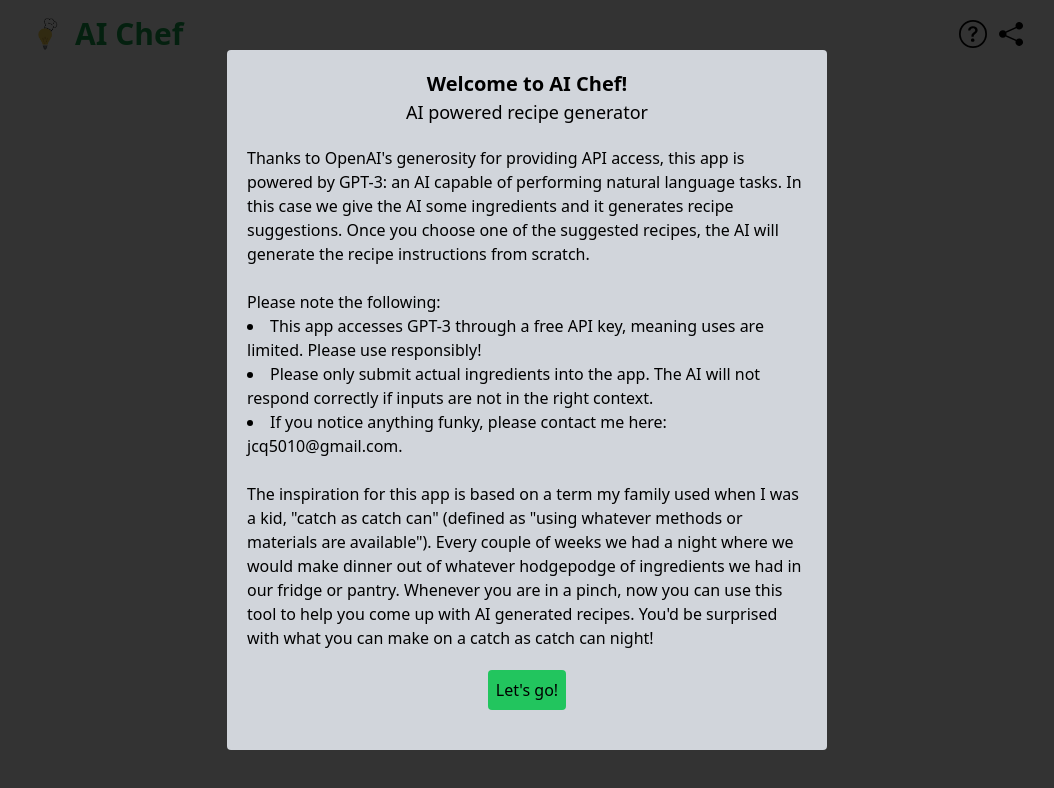
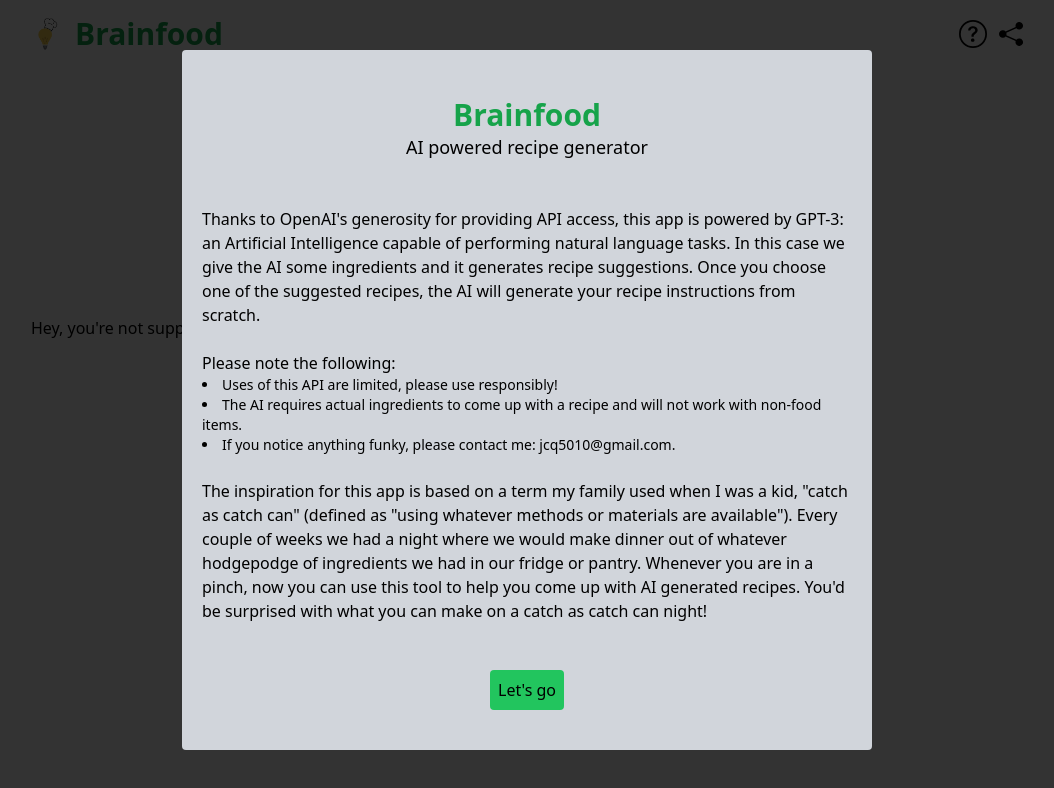
Before and after one commit to jeremiah-quill/Brainfood, a React (Create React App) app: page /choose-recipe in a window 1280 px wide. Shown: the top 788 px of the page, without its empty margins (113-1167 px from the left). Built offline with nearby package versions, Linux system fonts and the light colour scheme.

Commit message:
removed flex and flex col from App component, made navbar absolute, adjusted each page to be m-auto and max width md

```diff
--- a/public/index.html
+++ b/public/index.html
@@ -8,7 +8,7 @@
     <meta name="description" content="AI recipe suggestions" />
     <link rel="apple-touch-icon" href="%PUBLIC_URL%/aichef_logo.png" />
     <link rel="manifest" href="%PUBLIC_URL%/manifest.json" />
-    <title>AI Chef</title>
+    <title>Brainfood</title>
   </head>
   <body>
     <noscript>You need to enable JavaScript to run this app.</noscript>
--- a/src/App.js
+++ b/src/App.js
@@ -2,7 +2,8 @@ import CatchAsCatchCan from "./components/CatchAsCatchCan";
 
 function App() {
   return (
-    <div className="App min-h-full flex flex-col justify-center items-center">
+    // <div className="App min-h-full flex flex-col justify-center items-center">
+    <div className="App min-h-full pt-40 p-4 max-w-5xl m-auto">
       <CatchAsCatchCan />
     </div>
   );
--- a/src/components/AddIngredients/AddIngredients.js
+++ b/src/components/AddIngredients/AddIngredients.js
@@ -83,7 +83,7 @@ const AddIngredients = () => {
   }, [navigate, recipes]);
 
   return (
-    <div className="flex flex-col gap-5 max-w-md bg-gray-200 p-10 rounded">
+    <div className="flex flex-col gap-5 max-w-md bg-gray-200 p-10 rounded m-auto">
       <AddIngredientForm />
       <IngredientContainer />
       <div className="flex justify-between w-full">
--- a/src/components/CatchAsCatchCan/CatchAsCatchCan.js
+++ b/src/components/CatchAsCatchCan/CatchAsCatchCan.js
@@ -11,7 +11,11 @@ const CatchAsCatchCan = () => {
   return (
     <>
       <Navbar />
-      <img src="./ai_chef_logo_square_white.png" className="w-20 sm:w-40 relative bottom-20" />
+      <img
+        alt="logo"
+        src="./ai_chef_logo_square_white.png"
+        className="m-auto w-40 relative bottom-20 z-10"
+      />
       <IngredientsProvider>
         <Routes>
           <Route path="/" element={<AddIngredients />} />
--- a/src/components/ChooseRecipe/ChooseRecipe.js
+++ b/src/components/ChooseRecipe/ChooseRecipe.js
@@ -77,11 +77,10 @@ const ChooseRecipe = () => {
 
   return (
     <>
-      <div className="bg-gray-200 p-10 rounded">
-        <h2 className="mb-20 max-w-lg">
-          Our AI Chef was kind enough to come up with 3 recipes that include your ingredients.
-          Choose from the suggestions below and our AI will generate a full recipe for you to
-          follow.
+      <div className="bg-gray-200 p-10 rounded relative max-w-lg m-auto">
+        <h2 className="m-auto mb-10">
+          Based on your ingredients, Brainfood has come up with the 3 recipes below. Click on a
+          recipe and Brainfood will generate you the instructions:
         </h2>
         <ul className="flex flex-col gap-5 items-center">
           {location.state.map((recipe, idx) => (
@@ -96,9 +95,6 @@ const ChooseRecipe = () => {
         </ul>
         {isLoading}
       </div>
-      <Link className="p-2 mt-5 bg-yellow-500 rounded hover:brightness-125 transition-all" to="/">
-        Go back
-      </Link>
     </>
   );
 };
--- a/src/components/GetCookin/GetCookin.js
+++ b/src/components/GetCookin/GetCookin.js
@@ -21,7 +21,7 @@ const GetCookin = () => {
 
   return (
     <>
-      <div className="bg-gray-200 p-10 rounded">
+      <div className="bg-gray-200 p-10 rounded max-w-xl m-auto">
         <h2 className="text-4xl mb-10 text-center">{chosenRecipeName}</h2>
         <h3 className="text-xl">Your Ingredients</h3>
         <ul className="mb-10">
@@ -29,13 +29,15 @@ const GetCookin = () => {
             <li key={ingredient.id}>{ingredient.name}</li>
           ))}
         </ul>
-        <ol className="list-decimal list-inside w-10/12 max-w-screen-md">
+        <ol className="list-decimal list-inside">
           {location.state.map((step, idx) => (
             <li key={idx}>{step}</li>
           ))}
         </ol>
       </div>
-      <Link className="p-2 mt-5 bg-yellow-500 rounded hover:brightness-125 transition-all" to="/">
+      <Link
+        className="p-2 m-auto mt-5 bg-yellow-500 rounded hover:brightness-125 transition-all block w-fit"
+        to="/">
         Start Over
       </Link>
     </>
--- a/src/components/InfoModal/InfoModal.js
+++ b/src/components/InfoModal/InfoModal.js
@@ -4,34 +4,32 @@ import Button from "../Button";
 const InfoModal = ({ closeModal }) => {
   return (
     <>
-      <div onClick={closeModal} className="fixed inset-0 z-10 bg-black opacity-80" />
-      <div className="fixed inset-0 sm:inset-10 max-h-[700px] sm:max-w-[600px] m-auto rounded z-20 bg-gray-300">
+      <div onClick={closeModal} className="fixed inset-0 z-20 bg-black opacity-80" />
+      <div className="fixed inset-0 sm:inset-10 max-h-[700px] sm:max-w-[690px] m-auto rounded z-20 bg-gray-300">
         <div className="h-full overflow-y-scroll">
           <div className="p-5 flex flex-col h-full overflow-y-scroll">
             <div className="m-auto text-center">
-              <h2 className="text-xl font-bold">Welcome to AI Chef!</h2>
+              <h2 className="text-green-600 font-bold text-3xl">Brainfood</h2>
               <h3 className="text-lg">AI powered recipe generator</h3>
             </div>
             <div className="my-5">
               <p>
                 Thanks to OpenAI's generosity for providing API access, this app is powered by
-                GPT-3: an AI capable of performing natural language tasks. In this case we give the
-                AI some ingredients and it generates recipe suggestions. Once you choose one of the
-                suggested recipes, the AI will generate the recipe instructions from scratch.
+                GPT-3: an Artificial Intelligence capable of performing natural language tasks. In
+                this case we give the AI some ingredients and it generates recipe suggestions. Once
+                you choose one of the suggested recipes, the AI will generate your recipe
+                instructions from scratch.
               </p>
               <br></br>
               <div>
                 <h4>Please note the following:</h4>
-                <ol className="list-disc list-inside">
+                <ol className="list-disc list-inside text-sm">
+                  <li>Uses of this API are limited, please use responsibly!</li>
                   <li>
-                    This app accesses GPT-3 through a free API key, meaning uses are limited. Please
-                    use responsibly!
+                    The AI requires actual ingredients to come up with a recipe and will not work
+                    with non-food items.
                   </li>
-                  <li>
-                    Please only submit actual ingredients into the app. The AI will not respond
-                    correctly if inputs are not in the right context.
-                  </li>
-                  <li>If you notice anything funky, please contact me here: jcq5010@gmail.com.</li>
+                  <li>If you notice anything funky, please contact me: jcq5010@gmail.com.</li>
                 </ol>
               </div>
               <br></br>
@@ -47,7 +45,7 @@ const InfoModal = ({ closeModal }) => {
             <Button
               onClick={closeModal}
               uniqueClassNames="bg-green-500 m-auto mb-5"
-              text="Let's go!"
+              text="Let's go"
             />
           </div>
         </div>
--- a/src/components/IngredientContainer/IngredientContainer.js
+++ b/src/components/IngredientContainer/IngredientContainer.js
@@ -6,9 +6,7 @@ const IngredientContainer = () => {
   const { ingredients } = useIngredientsContext();
 
   return (
-    <ul
-      style={{ minHeight: "55px", width: "300px" }}
-      className="p-2 flex flex-wrap gap-2 rounded justify-center">
+    <ul className="p-2 flex flex-wrap gap-2 rounded justify-center w-full min-h-[55px]">
       {ingredients.map((ingredient) => (
         <Ingredient key={ingredient.id} ingredient={ingredient} />
       ))}
--- a/src/components/Loader/Loader.js
+++ b/src/components/Loader/Loader.js
@@ -3,7 +3,7 @@ import React from "react";
 
 const Loader = () => {
   return (
-    <div className="flex flex-col items-center justify-center fixed inset-0 z-10 bg-white">
+    <div className="flex flex-col items-center justify-center fixed inset-0 z-5 bg-white">
       {/* <FaLightbulb color="#D4AF37" size="5rem" /> */}
       <svg
         role="status"
--- a/src/components/Navbar/Navbar.js
+++ b/src/components/Navbar/Navbar.js
@@ -2,6 +2,7 @@ import React, { useState, useRef } from "react";
 import { BsShareFill, BsQuestionCircle } from "react-icons/bs";
 import SocialsBar from "./SocialsBar";
 import InfoModal from "../InfoModal";
+import { Link } from "react-router-dom";
 
 const Navbar = () => {
   const [isSocialsOpen, setIsSocialsOpen] = useState(false);
@@ -22,11 +23,11 @@ const Navbar = () => {
   const ref = useRef();
 
   return (
-    <div className="fixed z-20 top-0 flex items-center justify-between w-full p-4 max-w-5xl">
-      <div className="flex items-center gap-3">
+    <div className="absolute z-20 top-0 flex items-center justify-between w-full p-4 inset-x-0 max-w-5xl m-auto">
+      <Link to="/" className="flex items-center gap-3">
         <img src="./ai_chef_logo_square_white.png" style={{ width: "2rem" }} className="" />
-        <h1 className="text-green-600 font-bold text-3xl">AI Chef</h1>
-      </div>
+        <h1 className="text-green-600 font-bold text-3xl">Brainfood</h1>
+      </Link>
       <div className="flex gap-3">
         <button onClick={handleToggleInfo} className="hover:scale-110 transition-all">
           <BsQuestionCircle size="1.75rem" />
```
